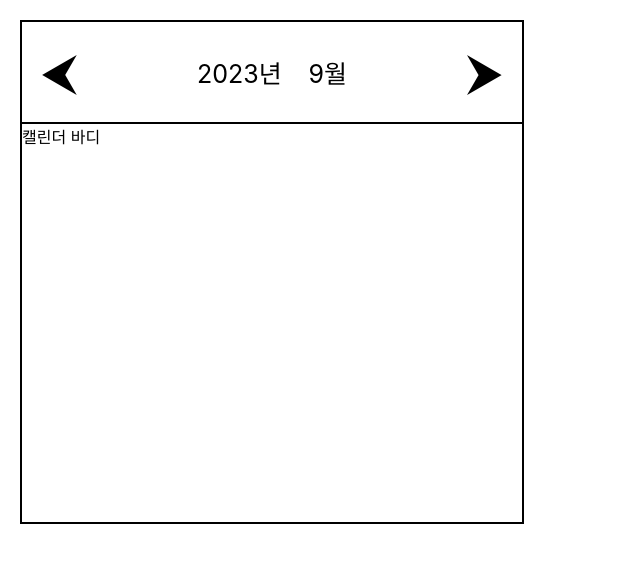
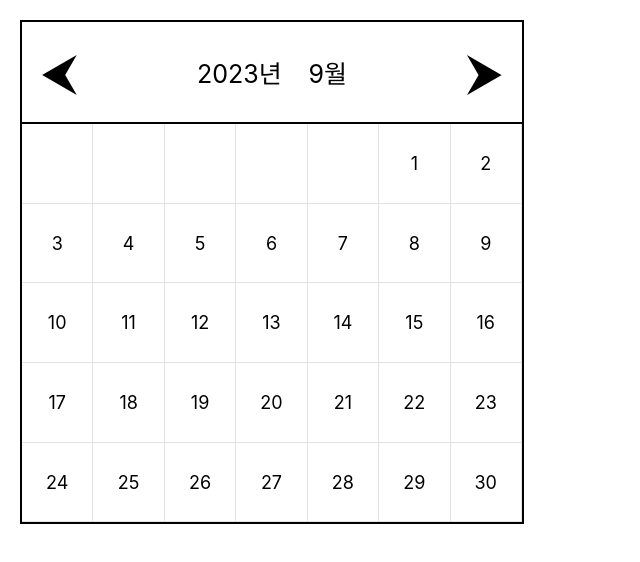
Before and after one commit to picoloman6/RESAT, a React (Create React App) app in the folder day4/: page / in a window 1280 px wide. Shown: the top 562 px of the page, without its empty margins (0-640 px from the left). Built offline with nearby package versions, Linux system fonts and the light colour scheme; the HTML template or start-up script is replaced by a standard one.

Commit message:
[Day4] : 데이트 스타일 적용

```diff
--- a/day4/src/Calender/Calender.tsx
+++ b/day4/src/Calender/Calender.tsx
@@ -5,14 +5,14 @@ import CalenderBody from '../CalenderBody/CalenderBody';
 import { CalenderWrapper } from './Calender.style';
 
 const Calender = () => {
-  const [standarDate, setStandardDate] = useState<Date>(new Date());
+  const [standardDate, setStandardDate] = useState<Date>(new Date());
   return (
     <CalenderWrapper>
       <CalenderHeader
-        standarDate={standarDate}
+        standardDate={standardDate}
         setStandardDate={setStandardDate}
       />
-      <CalenderBody standarDate={standarDate} />
+      <CalenderBody standardDate={standardDate} />
     </CalenderWrapper>
   );
 };
--- /dev/null
+++ b/day4/src/CalenderBody/CalenderBody.style.tsx
@@ -0,0 +1,26 @@
+import styled from 'styled-components';
+
+export const StyledWeek = styled.div<{ size: number }>`
+  display: flex;
+  justify-content: space-between;
+  width: 100%;
+  height: calc(${props => (1 / props.size) * 100}% - 1.3px);
+  border-bottom: 1px solid #e2e2e2;
+`;
+
+export const StyledDate = styled.div`
+  display: flex;
+  justify-content: center;
+  align-items: center;
+  display: flex;
+  width: 14.28%;
+  height: 100%;
+  font-size: 18px;
+  border-right: 1px solid #e2e2e2;
+  cursor: pointer;
+`;
+
+export const CalenderBodyWrapper = styled.div`
+  width: 100%;
+  height: 80%;
+`;
--- a/day4/src/CalenderBody/CalenderBody.tsx
+++ b/day4/src/CalenderBody/CalenderBody.tsx
@@ -1,37 +1,52 @@
-import React, { useRef, useEffect } from 'react';
+import React, { useState, useEffect } from 'react';
 
-interface PropsType {
-  standarDate: Date;
+import { makeMonth } from '../utils';
+import {
+  StyledWeek,
+  StyledDate,
+  CalenderBodyWrapper
+} from './CalenderBody.style';
+
+interface DatePropsType {
+  week: number[];
+  size: number;
 }
 
-const CalenderBody: React.FC<PropsType> = ({ standarDate }) => {
-  const dates = useRef<number[][]>([]);
+interface BodyPropsType {
+  standardDate: Date;
+}
+
+const CalenderDate: React.FC<DatePropsType> = ({ week, size }) => {
+  const onClick = () => {
+    console.log('여기');
+  };
+
+  return (
+    <StyledWeek size={size}>
+      {week.map((date, i) => (
+        <StyledDate onClick={onClick} key={i}>
+          {date === 0 ? '' : date}
+        </StyledDate>
+      ))}
+    </StyledWeek>
+  );
+};
+
+const CalenderBody: React.FC<BodyPropsType> = ({ standardDate }) => {
+  const [month, setMonth] = useState<number[][] | null>(null);
 
   useEffect(() => {
-    const arr1 = [];
-    let arr = Array(7).fill(0);
-    const newDate = new Date(standarDate);
-    newDate.setDate(1);
-    while (standarDate.getMonth() === newDate.getMonth()) {
-      const idx = newDate.getDay();
-      const date = newDate.getDate();
-      arr[idx] = date;
-      if (idx === 6) {
-        arr1.push(arr);
-        arr = Array(7).fill(0);
-      }
-      newDate.setDate(newDate.getDate() + 1);
-    }
-    if (arr.join('').match(/[1-9]/g)) {
-      console.log(arr.join(''));
-      arr1.push(arr);
-    }
+    setMonth(makeMonth(standardDate));
+  }, [standardDate]);
 
-    dates.current = [...arr1];
-    console.log(dates.current);
-  }, [standarDate]);
-
-  return <div>캘린더 바디</div>;
+  return (
+    <CalenderBodyWrapper>
+      {month &&
+        month.map((week, i) => (
+          <CalenderDate key={i} week={week} size={month.length} />
+        ))}
+    </CalenderBodyWrapper>
+  );
 };
 
 export default CalenderBody;
--- a/day4/src/CalenderHeader/CalenderHeader.tsx
+++ b/day4/src/CalenderHeader/CalenderHeader.tsx
@@ -3,18 +3,18 @@ import React from 'react';
 import { CalenderHeaderWrapper } from './CalenderHeader.style';
 
 interface PropsType {
-  standarDate: Date;
+  standardDate: Date;
   setStandardDate: React.Dispatch<React.SetStateAction<Date>>;
 }
 
 const CalenderHeader: React.FC<PropsType> = ({
-  standarDate,
+  standardDate,
   setStandardDate
 }) => {
   const onClickButton = (e: React.MouseEvent<HTMLDivElement>) => {
     const element = e.target as HTMLButtonElement;
     if (element.tagName === 'BUTTON') {
-      const newDate = new Date(standarDate);
+      const newDate = new Date(standardDate);
       if (element.className === 'left') {
         newDate.setMonth(newDate.getMonth() - 1);
       } else {
@@ -28,8 +28,8 @@ const CalenderHeader: React.FC<PropsType> = ({
     <CalenderHeaderWrapper onClick={onClickButton}>
       <button className='left'>&#11164;</button>
       <div>
-        <span>{standarDate.getFullYear()}년</span>
-        <span>{standarDate.getMonth() + 1}월</span>
+        <span>{standardDate.getFullYear()}년</span>
+        <span>{standardDate.getMonth() + 1}월</span>
       </div>
       <button className='right'>&#11166;</button>
     </CalenderHeaderWrapper>
--- /dev/null
+++ b/day4/src/utils.tsx
@@ -0,0 +1,22 @@
+export const makeMonth = (standardDate: Date) => {
+  let tmp1 = Array(7).fill(0);
+  const tmp2 = [];
+  const newDate = new Date(standardDate);
+  newDate.setDate(1);
+  while (standardDate.getMonth() === newDate.getMonth()) {
+    const idx = newDate.getDay();
+    const date = newDate.getDate();
+    tmp1[idx] = date;
+    if (idx === 6) {
+      tmp2.push(tmp1);
+      tmp1 = Array(7).fill(0);
+    }
+    newDate.setDate(newDate.getDate() + 1);
+  }
+
+  if (tmp1.join('').match(/[1-9]/g)) {
+    tmp2.push(tmp1);
+  }
+
+  return tmp2;
+};
```
